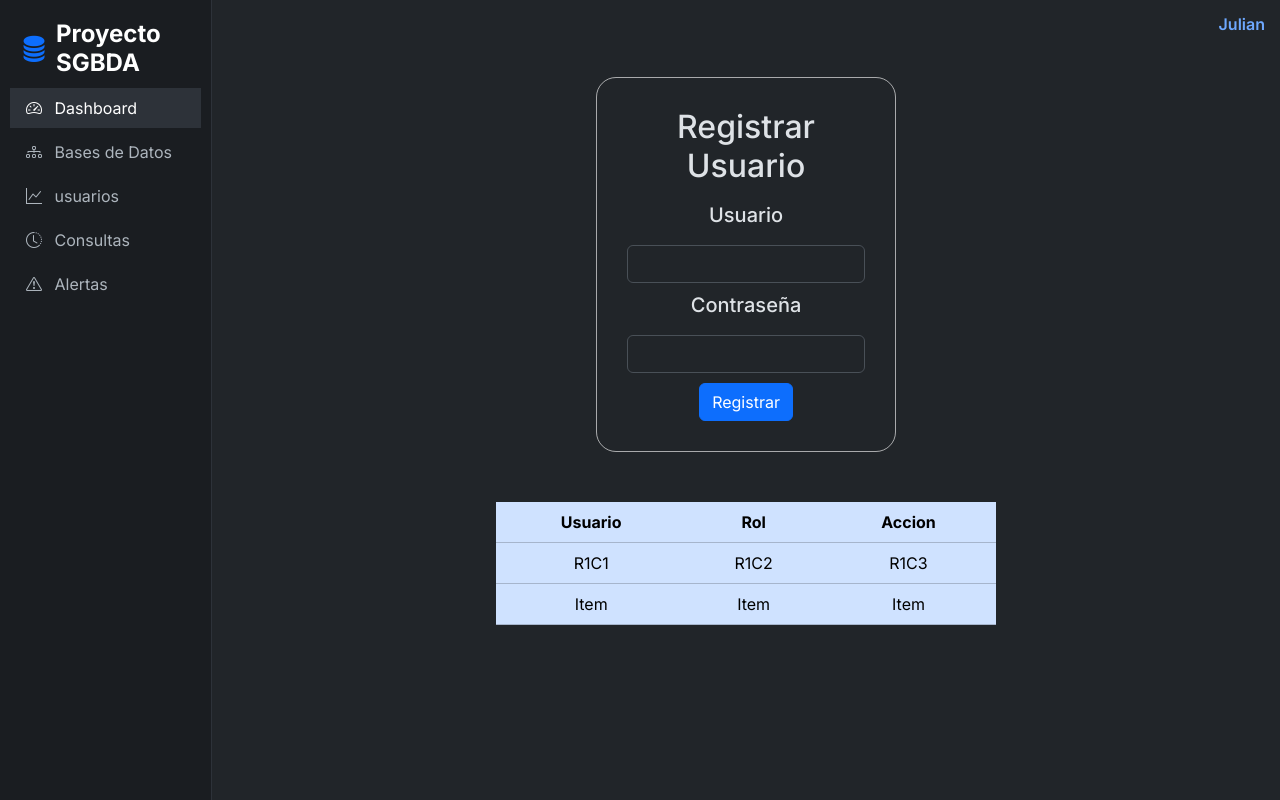
After one commit to JulianCarvajal07/Proyecto-SGBDA, a Django app: page /usuarios/ in a window 1280 px wide. The commit adds this page. Run offline with Django 5.2, Linux system fonts and the light colour scheme.

Commit message:
desarrollo inicial del diseño frontend para la pestaña usuarios

```diff
--- a/sgbda/static/css/base.css
+++ b/sgbda/static/css/base.css
@@ -1,21 +1,60 @@
 body {
     font-family: 'Inter', sans-serif;
 }
+
+.contenedor-abuela{
+    display: flex;
+    height: 100vh;
+}
+
+.nombre-usuario{
+    display: flex;
+    text-decoration: none;
+}
+
 .sidebar {
     background: #1a1d21;
     border-right: 1px solid #2d3239;
+    width: 250px;
+    color: white;
+    padding: 10px;
 }
+
+.contenedor-madre{
+    display: flex;
+    flex-direction: column;
+    width: 100%;
+}
+
+.barra-superior{
+    padding: 15px;
+    display: flex;
+    justify-content: end;
+}
+
+.contenido-principal{
+    display: flex;
+    flex-direction: column;
+    width: 100%;
+    justify-content: center;
+    align-items: center;
+    padding: 20px;
+}
+
 .nav-link {
     color: #adb5bd;
 }
+
 .nav-link:hover, .nav-link.active {
     color: white;
     background-color: #2d3239;
 }
+
 .card {
     background: #212529;
     border: 1px solid #2d3239;
 }
+
 .navbar {
     background: #212529 !important;
     border-bottom: 1px solid #2d3239;
--- a/sgbda/static/css/bases_de_datos.css
+++ b/sgbda/static/css/bases_de_datos.css
@@ -1,37 +1,6 @@
-.contenedor-abuela{
-    display: flex;
-
-}
-
-.sidebar{
-    width: 250px;
-    background: #222;
-    color: white;
-    padding: 10px;
-}
-
 .contenedor-titulo-p{
     display: flex;
     align-items: center;
     justify-content: center;
     padding: 10px;
 }
-
-.contenedor-madre{
-    flex-grow: 1;
-}
-
-.barra-superior{
-    padding: 15px;
-    display: flex;
-    justify-content: end;
-}
-
-.nombre-usuario{
-    display: flex;
-    text-decoration: none;
-}
-
-.contenido-principal{
-    padding: 20px;
-}
--- /dev/null
+++ b/sgbda/static/css/usuarios.css
@@ -0,0 +1,29 @@
+
+.contenedor-usuarios{
+    display: flex;
+    flex-direction: column;
+    width: 80%;
+    justify-content: center;
+    align-items: center;
+}
+
+.registro-usuarios{
+    display: flex;
+    flex-direction: column;
+    width: 300px;
+    justify-content: center;
+    align-items: center;
+    text-align: center;
+    gap: 10px;
+    padding: 30px;
+    margin: 0 0 50px 0;
+    border: 1px solid #f7f7f7a2;
+    border-radius: 20px;
+}
+
+.tabla-usuarios{
+    width: 500px;
+    justify-content: center;
+    align-items: center;
+    text-align: center;
+}
--- a/sgbda/templates/base.html
+++ b/sgbda/templates/base.html
@@ -12,6 +12,7 @@
     <link href="https://fonts.googleapis.com/css2?family=Inter:wght@400;500;600;700&display=swap" rel="stylesheet">
     <link rel="stylesheet" href="{% static 'css/base.css' %}">
     <link rel="stylesheet" href="{% static 'css/bases_de_datos.css' %}">
+    <link rel="stylesheet" href="{% static 'css/usuarios.css' %}">
 
 </head>
 
@@ -27,8 +28,8 @@
 
         <ul class="nav flex-column">
             <li class="nav-item mb-1"><a href="#" class="nav-link active"><i class="bi bi-speedometer2 me-2"></i> Dashboard</a></li>
-            <li class="nav-item mb-1"><a href="#" class="nav-link"><i class="bi bi-diagram-3 me-2"></i> Bases de Datos</a></li>
-            <li class="nav-item mb-1"><a href="#" class="nav-link"><i class="bi bi-graph-up me-2"></i> usuarios</a></li>
+            <li class="nav-item mb-1"><a href="{% url 'bases_de_datos' %}" class="nav-link"><i class="bi bi-diagram-3 me-2"></i> Bases de Datos</a></li>
+            <li class="nav-item mb-1"><a href="{% url 'usuarios' %}" class="nav-link"><i class="bi bi-graph-up me-2"></i> usuarios</a></li>
             <li class="nav-item mb-1"><a href="#" class="nav-link"><i class="bi bi-clock-history me-2"></i> Consultas</a></li>
             <li class="nav-item mb-1"><a href="#" class="nav-link"><i class="bi bi-exclamation-triangle me-2"></i> Alertas</a></li>
         </ul>
@@ -51,12 +52,12 @@
                         </ul>
                     </div>
         </nav>
-
         <div class="contenido-principal">
             {% block contenido %}
             {% endblock %}
         </div>
     </div>
+
 </div>
 
 <script src="https://cdn.jsdelivr.net/npm/bootstrap@5.3.3/dist/js/bootstrap.bundle.min.js"></script>
--- /dev/null
+++ b/sgbda/templates/paginas/usuarios.html
@@ -0,0 +1,50 @@
+{% extends "base.html" %}
+
+{% block titulo %} usuarios {% endblock %}
+
+{% load static %}
+
+{% block contenido %}
+<div class="contenedor-usuarios">
+    <form method="POST" action="{% url 'usuarios' %}">
+    {% csrf_token %}
+    <div class="registro-usuarios">
+                <h2>Registrar Usuario</h2>
+                <h5>Usuario</h5>
+                <input class="form-control" name="usuario" type="text">
+                <h5>Contraseña</h5>
+                <input class="form-control" name="contraseña" type="password">
+                <button type="submit" class="btn btn-primary">
+                    Registrar
+                </button>
+    </div>
+    </form>
+
+    <div class="tabla-usuarios">
+        <div class="table-responsive-sm">
+            <table class="table table-primary">
+                <thead>
+                    <tr>
+                        <th scope="col">Usuario</th>
+                        <th scope="col">Rol</th>
+                        <th scope="col">Accion</th>
+                    </tr>
+                </thead>
+                <tbody>
+                    <tr class="">
+                        <td scope="row">R1C1</td>
+                        <td>R1C2</td>
+                        <td>R1C3</td>
+                    </tr>
+                    <tr class="">
+                        <td scope="row">Item</td>
+                        <td>Item</td>
+                        <td>Item</td>
+                    </tr>
+                </tbody>
+            </table>
+        </div>
+    </div>
+
+</div>
+{% endblock %}
--- a/sgbda/urls.py
+++ b/sgbda/urls.py
@@ -8,4 +8,5 @@ urlpatterns = [
     path('login/', views.login_usuario, name='login'),
     path('inicio/', views.bases_de_datos, name='bases_de_datos'),
     path('logout/', LogoutView.as_view(next_page='login'), name='logout'),
+    path('usuarios/', views.usuarios, name='usuarios'),
 ]
--- a/sgbda/views.py
+++ b/sgbda/views.py
@@ -29,3 +29,7 @@ def login_usuario(request):
 def bases_de_datos(request):
 
     return render(request, 'paginas/bases_de_datos.html')
+
+def usuarios(request):
+
+    return render(request, 'paginas/usuarios.html')
```
